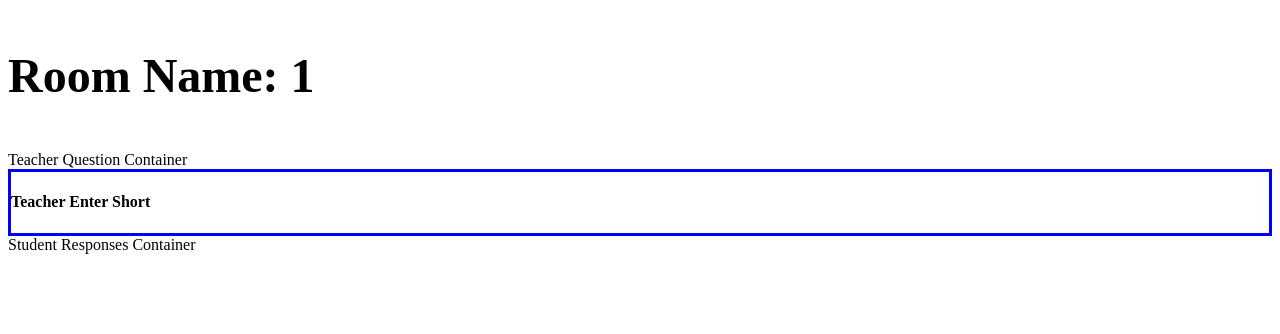
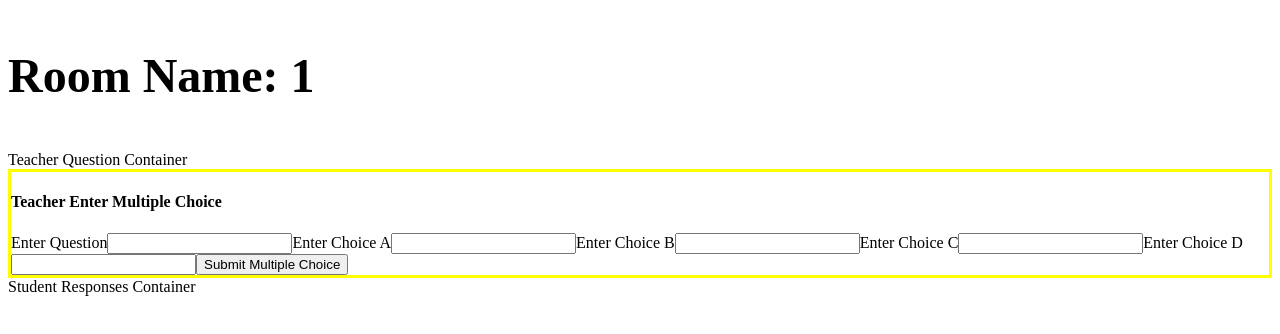
Before and after one commit to stanleyhuang16/thinkquiry, a React (Create React App) app: page /1 in a window 1280 px wide. Shown: the top 334 px of the page. Built offline with nearby package versions, Linux system fonts and the light colour scheme; the HTML template or start-up script is replaced by a standard one.

Commit message:
add forms and inputs to room containers

```diff
--- a/package.json
+++ b/package.json
@@ -24,12 +24,6 @@
     "eject": "react-scripts eject"
   },
   "proxy": "http://localhost:5000/",
-  "eslintConfig": {
-    "extends": [
-      "react-app",
-      "react-app/jest"
-    ]
-  },
   "browserslist": {
     "production": [
       ">0.2%",
--- a/src/components/Room.jsx
+++ b/src/components/Room.jsx
@@ -21,7 +21,7 @@ function Room() {
   const [roomData, setRoomData] = useState({
     currentQuestion: 'What up dude?',
     studentAnswer: '',
-    questionType: 'short',
+    questionType: 'multiple',
     multipleChoiceText: [],
     multipleChoiceCount: [],
     shortAnswerText: [],
--- a/src/containers/StudentAnswerContainer.jsx
+++ b/src/containers/StudentAnswerContainer.jsx
@@ -1,6 +1,11 @@
+import { useState, useEffect } from 'react';
 import styled from "styled-components";
 
 function StudentAnswerContainer(props) {
+  const [questionType, setQuestionType] = useState('');
+  const [multipleChoiceAnswer, setMultipleChoiceAnswer] = useState('');
+  const [shortAnswer, setShortAnswer] = useState('');
+
   const QuestionDisplay = styled.div`
     border: solid red;
   `;
@@ -13,6 +18,31 @@ function StudentAnswerContainer(props) {
     border: solid yellow;
   `;
 
+  const SubmitButton = styled.button`
+    color: violet;
+  `
+
+  function handleChangeMultiple(e) {
+    e.preventDefault();
+    console.log(e.target.value);
+    setMultipleChoiceAnswer(e.target.value);
+  }
+
+  function handleSubmitMultiple(e) {
+    e.preventDefault();
+    // something with emit here, send back to server so it can send to other websockets
+  }
+
+  function handleChangeShort(e) {
+    e.preventDefault();
+    setShortAnswer(e.target.value);
+  }
+
+  function handleSubmitShort(e) {
+    e.preventDefault();
+    // something with emit here, send back to server so it can send to other websockets
+  }
+
   return (
     <div>
       Student Answer Container
@@ -23,13 +53,38 @@ function StudentAnswerContainer(props) {
       {props.roomData.questionType === "multiple" ? (
         <ResponseDisplayMultiple>
           <h4>Multiple Choice</h4>
+          <form onSubmit={handleSubmitMultiple}>
+            <label>
+              <input type='radio' value='A' onChange={handleChangeMultiple}/>A
+            </label>
+            <label>
+              <input type='radio' value='B' onChange={handleChangeMultiple}/>B
+            </label>
+            <label>
+              <input type='radio' value='C' onChange={handleChangeMultiple}/>C
+            </label>
+            <label>
+              <input type='radio' value='D' onChange={handleChangeMultiple}/>D
+            </label>
+            <input type='submit' value='Submit Multiple Choice Answer'/>
+          </form>
         </ResponseDisplayMultiple>
       ) : (
         <ResponseDisplayShort>
           <h4>Short Answer</h4>
+          <form onSubmit={handleSubmitShort}>
+            <label>
+              Enter Answer
+              <input type='text' name='question' onChange={handleChangeShort}>
+              </input>
+            </label>
+            <input type='submit' value='Submit Short Answer'/>
+          </form>
         </ResponseDisplayShort>
       )}
-      <button>Submit</button>
+      <SubmitButton>
+        Submit
+      </SubmitButton>
     </div>
   );
 }
--- a/src/containers/TeacherQuestionContainer.jsx
+++ b/src/containers/TeacherQuestionContainer.jsx
@@ -1,6 +1,11 @@
+import { useState, useEffect } from 'react';
 import styled from "styled-components";
 
 function TeacherQuestionContainer(props) {
+  const [questionType, setQuestionType] = useState('');
+  const [multipleChoiceQuestion, setMultipleChoiceQuestion] = useState('');
+  const [shortQuestion, setShortQuestion] = useState('');
+
   const EnterQuestionShort = styled.div`
     border: solid blue;
   `;
@@ -9,16 +14,75 @@ function TeacherQuestionContainer(props) {
     border: solid yellow;
   `;
 
+  const SubmitButton = styled.button`
+    color: violet;
+  `;
+
+  function handleChangeShort(e) {
+    e.preventDefault();
+    // setShortQuestion(e.target.value);
+  }
+
+  function handleSubmitShort(e) {
+    e.preventDefault();
+    // something with emit here, send back to server so it can send to other websockets
+  }
+
+  function handleChangeMultiple(e) {
+    e.preventDefault();
+    // setMultipleChoiceQuestion(e.target.value);
+  }
+
+  function handleSubmitMultiple(e) {
+    e.preventDefault();
+    // something with emit here, send back to server so it can send to other websockets
+  }
+
   return (
     <div>
       Teacher Question Container
       {props.roomData.questionType === "multiple" ? (
         <EnterQuestionMultiple>
           <h4>Teacher Enter Multiple Choice</h4>
+          <form onSubmit={handleSubmitMultiple}>
+            <label>
+              Enter Question
+              <input type='text' name='question' onChange={handleChangeMultiple}>
+              </input>
+            </label>
+            <label>
+              Enter Choice A
+              <input type='text' name='choiceA' onChange={handleChangeMultiple}>
+              </input>
+            </label>
+            <label>
+              Enter Choice B
+              <input type='text' name='choiceB' onChange={handleChangeMultiple}>
+              </input>
+            </label>
+            <label>
+              Enter Choice C
+              <input type='text' name='choiceC' onChange={handleChangeMultiple}>
+              </input>
+            </label>
+            <label>
+              Enter Choice D
+              <input type='text' name='choiceD' onChange={handleChangeMultiple}>
+              </input>
+            </label>
+            <input type='submit' value='Submit Multiple Choice'/>
+          </form>
         </EnterQuestionMultiple>
       ) : (
         <EnterQuestionShort>
           <h4>Teacher Enter Short</h4>
+          <form onSubmit={handleSubmitShort}>
+            <label>
+              Enter Question
+              <input type='text' name='shortQuestion' onChange={handleChangeShort}></input>
+            </label>
+            <input type='submit' value='Submit Short Answer'/>
+          </form>
         </EnterQuestionShort>
       )}
     </div>
```
